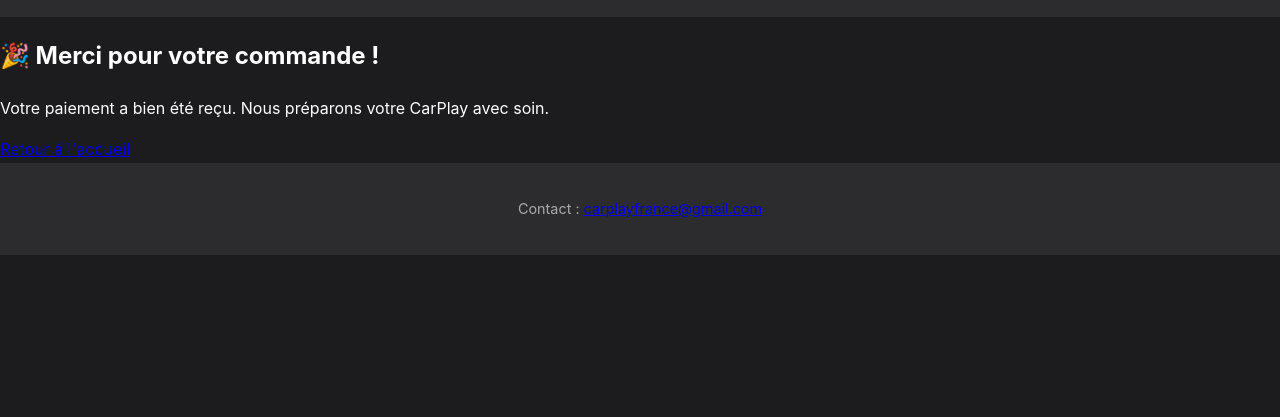
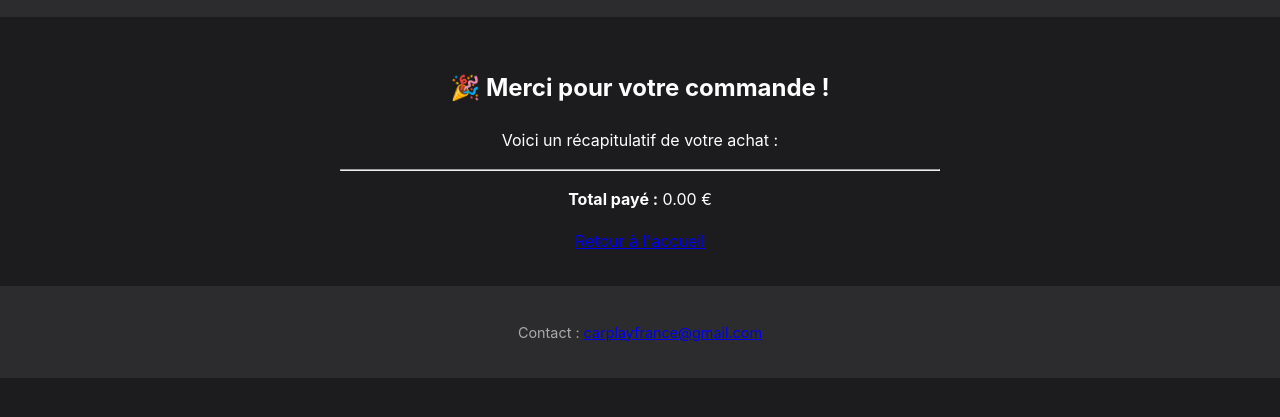
Before and after one commit to valitycode/carplayfrance, a plain HTML site: page success.html in a window 1280 px wide. Shown: the part 61-478 px from the top of the page. Drawn offline with Linux system fonts and the light colour scheme.

Commit message:
Add files via upload

```diff
--- a/script.js
+++ b/script.js
@@ -63,7 +63,8 @@ async function checkout() {
     headers: {
       "Content-Type": "application/json"
     },
-    body: JSON.stringify({ cart })
+    localStorage.setItem('lastOrder', JSON.stringify(cart));
+  body: JSON.stringify({ cart })
   });
 
   const session = await response.json();
--- a/success.html
+++ b/success.html
@@ -5,6 +5,11 @@
   <meta name="viewport" content="width=device-width, initial-scale=1.0"/>
   <title>Commande confirmée</title>
   <link rel="stylesheet" href="style.css" />
+  <style>
+    .recap { max-width: 600px; margin: auto; text-align: center; padding: 2em; }
+    .recap h2 { margin-bottom: 0.5em; }
+    .recap-item { margin: 1em 0; }
+  </style>
 </head>
 <body>
   <header class="navbar">
@@ -16,14 +21,31 @@
     </nav>
   </header>
 
-  <section class="main">
+  <section class="main recap">
     <h1>🎉 Merci pour votre commande !</h1>
-    <p>Votre paiement a bien été reçu. Nous préparons votre CarPlay avec soin.</p>
+    <p>Voici un récapitulatif de votre achat :</p>
+    <div id="order-summary"></div>
     <a href="index.html">Retour à l'accueil</a>
   </section>
 
   <footer class="footer">
     <p>Contact : <a href="mailto:carplayfrance@gmail.com">carplayfrance@gmail.com</a></p>
   </footer>
+
+  <script>
+    const cart = JSON.parse(localStorage.getItem('lastOrder')) || [];
+    let summary = '';
+    let total = 0;
+    cart.forEach(item => {
+      summary += `<div class="recap-item"><strong>${item.name}</strong> — ${item.price.toFixed(2)} €</div>`;
+      total += item.price;
+    });
+    summary += `<hr><p><strong>Total payé :</strong> ${total.toFixed(2)} €</p>`;
+    document.getElementById('order-summary').innerHTML = summary;
+
+    // Nettoyage du panier actuel
+    localStorage.removeItem('cart');
+    localStorage.removeItem('lastOrder');
+  </script>
 </body>
 </html>
```
